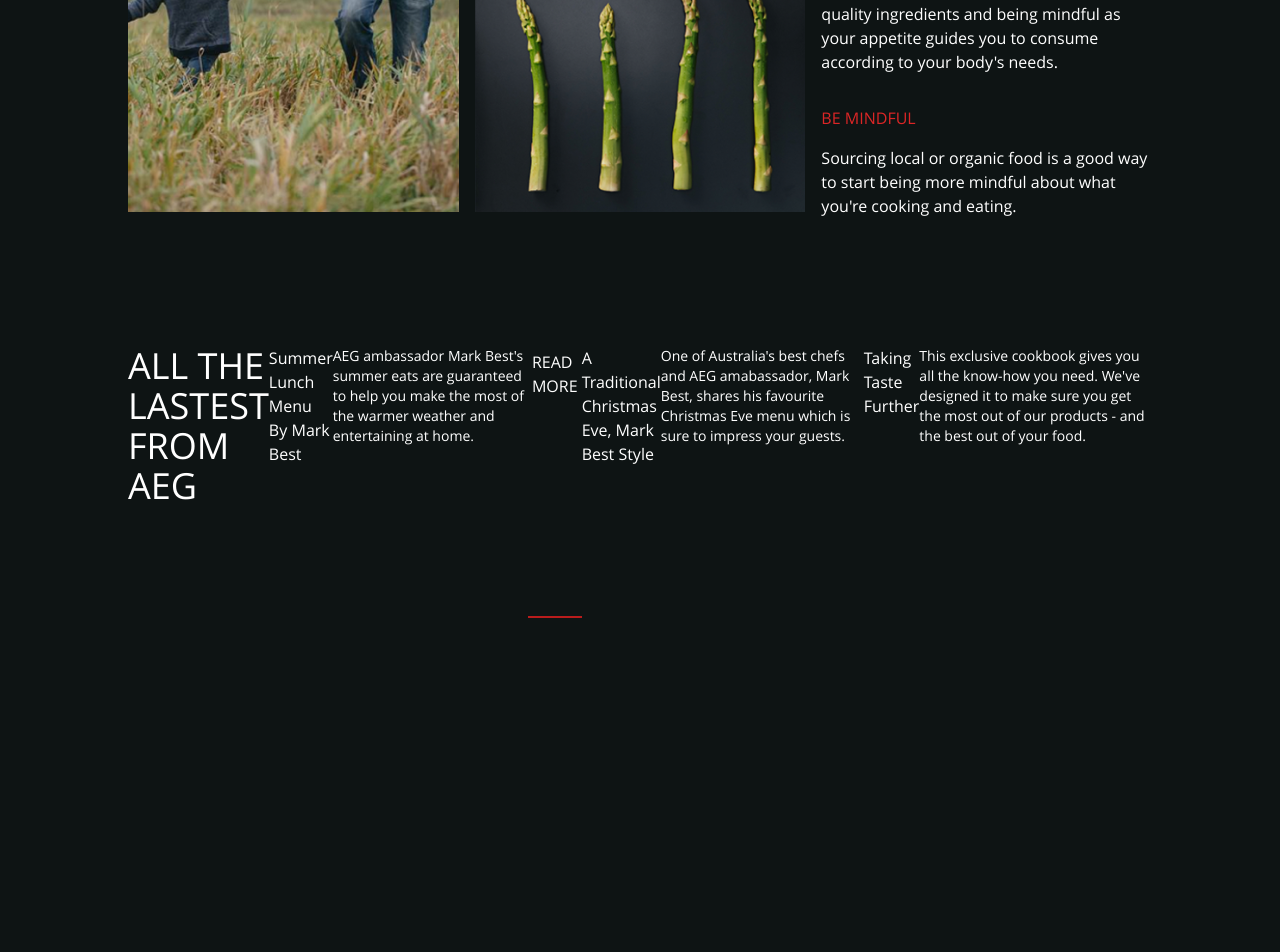
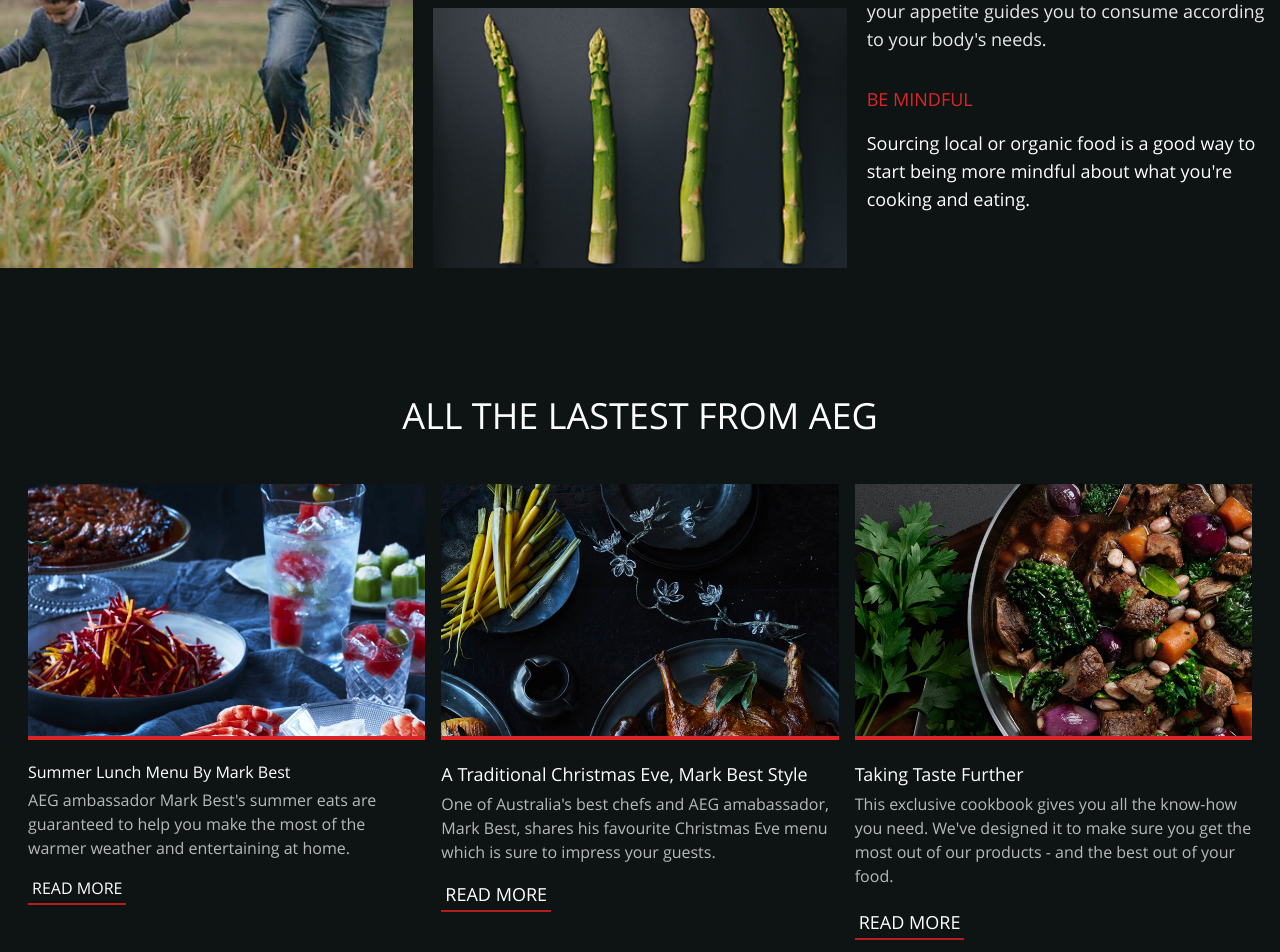
Before and after one commit to greg-argulla/orchard, a React (Vite) app: page / in a window 1280 px wide. Shown: the part 400-1352 px from the top of the page. Before the commit the page ends 1018 px from the top, so only its background shows below. Built offline with nearby package versions, Linux system fonts and the light colour scheme.

Commit message:
feat: create layout for component2

```diff
--- a/src/App.tsx
+++ b/src/App.tsx
@@ -1,32 +1,33 @@
-import Images from "./assets/component-01/Images";
+import Images1 from "./assets/component-01/Images";
+import Images2 from "./assets/component-02/Images";
 import "./App.css";
 
 function App() {
   return (
-    <div className="max-w-5xl">
-      <div className="my-28 flex min-h-[500px] min-w-[320px] flex-wrap px-4 sm:flex-nowrap sm:gap-4 lg:px-0">
+    <div className="max-w-7xl">
+      <div className="relative mb-32 mt-32 flex min-h-[540px] min-w-[320px] flex-wrap px-5 sm:flex-nowrap sm:gap-5 lg:px-0">
         <div
-          className="h-[400px] w-3/6 bg-cover bg-center sm:mr-0 sm:h-[500px] sm:w-3/6 lg:w-2/6"
-          style={{ backgroundImage: `url(${Images.image1lg}` }}
+          className="h-[400px] w-3/6 bg-cover bg-center sm:mr-0 sm:h-[540px] sm:w-3/6 lg:w-2/6"
+          style={{ backgroundImage: `url(${Images1.image1lg}` }}
         ></div>
 
-        <div className="flex h-[400px] w-3/6 flex-col sm:h-[500px] sm:w-3/6 sm:gap-4 lg:w-2/6">
+        <div className="flex h-[400px] w-3/6 flex-col sm:h-[540px] sm:w-3/6 sm:gap-5 lg:w-2/6">
           <div
             className="h-full transform bg-cover bg-center"
-            style={{ backgroundImage: `url(${Images.image2lg}` }}
+            style={{ backgroundImage: `url(${Images1.image2lg}` }}
           ></div>
           <div
             className="h-full transform bg-cover bg-center"
-            style={{ backgroundImage: `url(${Images.image3lg}` }}
+            style={{ backgroundImage: `url(${Images1.image3lg}` }}
           ></div>
         </div>
 
-        <div className="sw-full top-1/4 min-w-[320px] p-4 sm:absolute sm:bg-black sm:bg-opacity-60 lg:relative lg:w-2/6 lg:bg-transparent lg:px-0">
-          <div className="mb-6 border-b-2 py-2 text-2xl font-light">
+        <div className="sw-full top-1/2 min-w-[320px] py-5 sm:absolute sm:-translate-y-1/2 sm:bg-black sm:bg-opacity-60 sm:px-5 lg:relative lg:top-0 lg:w-2/6 lg:translate-y-0 lg:bg-transparent lg:p-0">
+          <div className="mb-6 border-b-2 pb-2 text-[26px] font-light">
             ANSWER YOUR BODY'S NEEDS
           </div>
 
-          <div className="mb-8 text-left font-light">
+          <div className="mb-8 text-left text-lg font-light text-white text-opacity-90">
             The way ingredients are sourced affects the way we nourish our
             bodies. Author Mark Schatzer believes our body naturally develops an
             appetite for the foods and nutrients it needs to be healthy, but
@@ -36,42 +37,68 @@ function App() {
             needs.
           </div>
 
-          <div className="mb-4 text-red-600">BE MINDFUL</div>
+          <div className="mb-4 text-lg text-red-600">BE MINDFUL</div>
 
-          <div className="font-bold">
+          <div className="text-lg font-bold">
             Sourcing local or organic food is a good way to start being more
             mindful about what you're cooking and eating.
           </div>
         </div>
       </div>
 
-      <div className="flex">
-        <div className="mb-28 text-4xl font-light">
+      <div className="mb-48 px-5">
+        <div className="mb-12 text-center text-4xl font-light">
           ALL THE LASTEST FROM AEG
         </div>
-
-        <div className="font-bold">Summer Lunch Menu By Mark Best</div>
-        <div className="text-sm font-light">
-          AEG ambassador Mark Best's summer eats are guaranteed to help you make
-          the most of the warmer weather and entertaining at home.
+        <div className="flex flex-col md:flex-row">
+          <div className="mb-8 w-full px-2 md:w-1/3">
+            <div
+              className="mb-5 h-64 w-full border-b-4 border-red-600 bg-cover"
+              style={{ backgroundImage: `url(${Images2.image1lg}` }}
+            ></div>
+            <div className="mb-1 font-bold">Summer Lunch Menu By Mark Best</div>
+            <div className="gray mb-4 font-light text-white text-opacity-70">
+              AEG ambassador Mark Best's summer eats are guaranteed to help you
+              make the most of the warmer weather and entertaining at home.
             </div>
             <span className="border-b-2 border-red-700 p-1 font-bold">
               READ MORE
             </span>
+          </div>
 
-        <div className="font-bold">
+          <div className="mb-8 w-full px-2 md:w-1/3">
+            <div
+              className="mb-5 h-64 w-full border-b-4 border-red-600 bg-cover"
+              style={{ backgroundImage: `url(${Images2.image2lg}` }}
+            ></div>
+            <div className="mb-1 text-lg font-bold">
               A Traditional Christmas Eve, Mark Best Style
             </div>
-        <div className="text-sm font-light">
-          One of Australia's best chefs and AEG amabassador, Mark Best, shares
-          his favourite Christmas Eve menu which is sure to impress your guests.
+            <div className="mb-4 font-light text-white text-opacity-70">
+              One of Australia's best chefs and AEG amabassador, Mark Best,
+              shares his favourite Christmas Eve menu which is sure to impress
+              your guests.
+            </div>
+            <span className="border-b-2 border-red-700 p-1 text-lg font-bold">
+              READ MORE
+            </span>
           </div>
 
-        <div className="font-bold">Taking Taste Further</div>
-        <div className="text-sm font-light">
+          <div className="mb-8 w-full px-2 md:w-1/3">
+            <div
+              className="mb-5 h-64 w-full border-b-4 border-red-600 bg-cover"
+              style={{ backgroundImage: `url(${Images2.image3lg}` }}
+            ></div>
+            <div className="mb-1 text-lg font-bold">Taking Taste Further</div>
+            <div className="mb-5 font-light text-white text-opacity-70">
               This exclusive cookbook gives you all the know-how you need. We've
-          designed it to make sure you get the most out of our products - and
-          the best out of your food.
+              designed it to make sure you get the most out of our products -
+              and the best out of your food.
+            </div>
+            <span className="border-b-2 border-red-700 p-1 text-lg font-bold">
+              READ MORE
+            </span>
+          </div>
         </div>
       </div>
     </div>
--- /dev/null
+++ b/src/assets/component-02/Images.tsx
@@ -0,0 +1,12 @@
+const IMAGES = {
+  image1: new URL("./Image-01.jpg", import.meta.url).href,
+  image1lg: new URL("./Image-01@2x.jpg", import.meta.url).href,
+
+  image2: new URL("./Image-02.jpg", import.meta.url).href,
+  image2lg: new URL("./Image-02@2x.jpg", import.meta.url).href,
+
+  image3: new URL("./Image-03.jpg", import.meta.url).href,
+  image3lg: new URL("./Image-03@2x.jpg", import.meta.url).href,
+};
+
+export default IMAGES;
```
Lines whose indentation alone changed are shown as unchanged.
